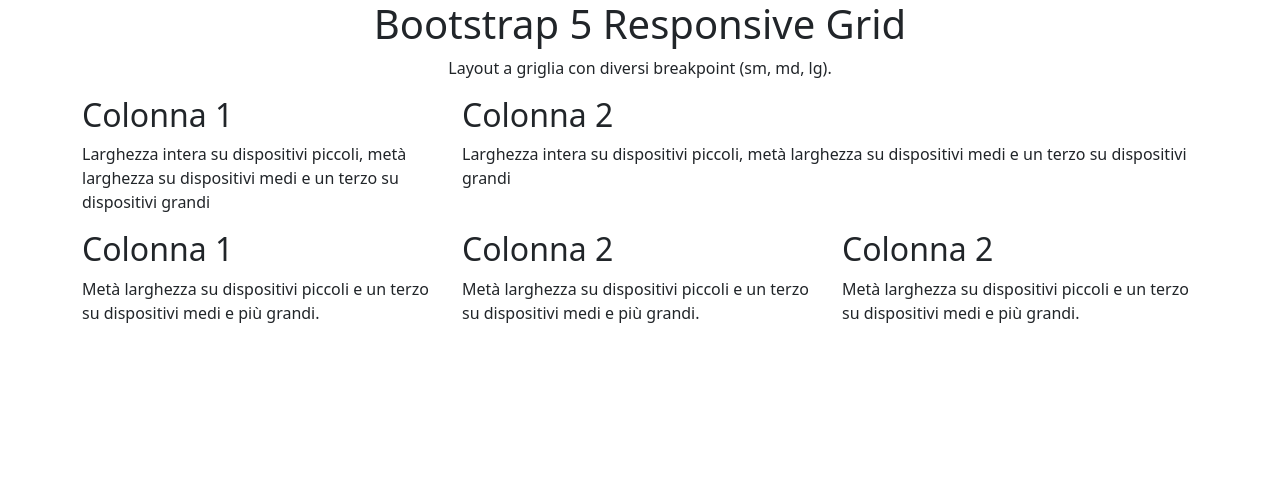
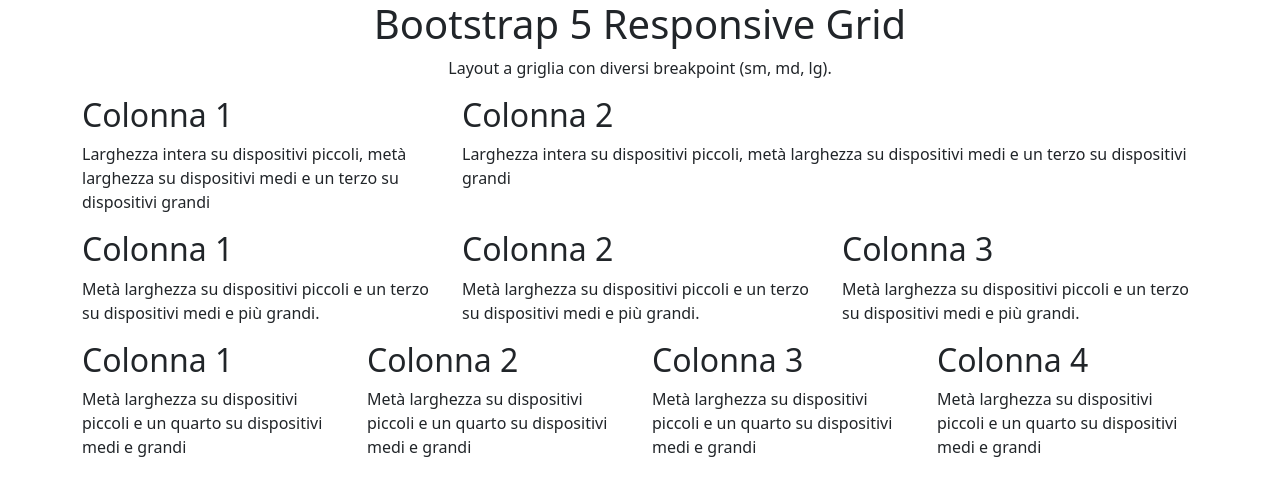
Before and after one commit to eduardorocco/htmlcss-bootstrap-layout, a plain HTML site: page index.html in a window 1280 px wide. Drawn offline with nearby package versions, Linux system fonts and the light colour scheme.

Commit message:
ADD: third colums layout

```diff
--- a/index.html
+++ b/index.html
@@ -23,7 +23,7 @@
 
         <div class="row">
 
-            <div class="col-4 ">
+            <div class="col-4">
                 <h2>Colonna 1</h2>
                 <p>Larghezza intera su dispositivi piccoli, metà larghezza su dispositivi medi e un terzo su dispositivi grandi</p>
             </div>
@@ -53,8 +53,38 @@
             </div>
 
             <div class="col-4">
+                <h2>Colonna 3</h2>
+                <p>Metà larghezza su dispositivi piccoli e un terzo su dispositivi medi e più grandi.</p>
+            </div>
+
+        </div>
+
+    </div>
+
+
+
+    <div class="container">
+
+        <div class="row">
+
+            <div class="col-3">
+                <h2>Colonna 1</h2>
+                <p>Metà larghezza su dispositivi piccoli e un quarto su dispositivi medi e grandi</p>
+            </div>
+
+            <div class="col-3">
                 <h2>Colonna 2</h2>
-                <p>Metà larghezza su dispositivi piccoli e un terzo su dispositivi medi e più grandi.</p>
+                <p>Metà larghezza su dispositivi piccoli e un quarto su dispositivi medi e grandi</p>
+            </div>
+
+            <div class="col-3">
+                <h2>Colonna 3</h2>
+                <p>Metà larghezza su dispositivi piccoli e un quarto su dispositivi medi e grandi</p>
+            </div>
+
+            <div class="col-3">
+                <h2>Colonna 4</h2>
+                <p>Metà larghezza su dispositivi piccoli e un quarto su dispositivi medi e grandi</p>
             </div>
 
         </div>
```
